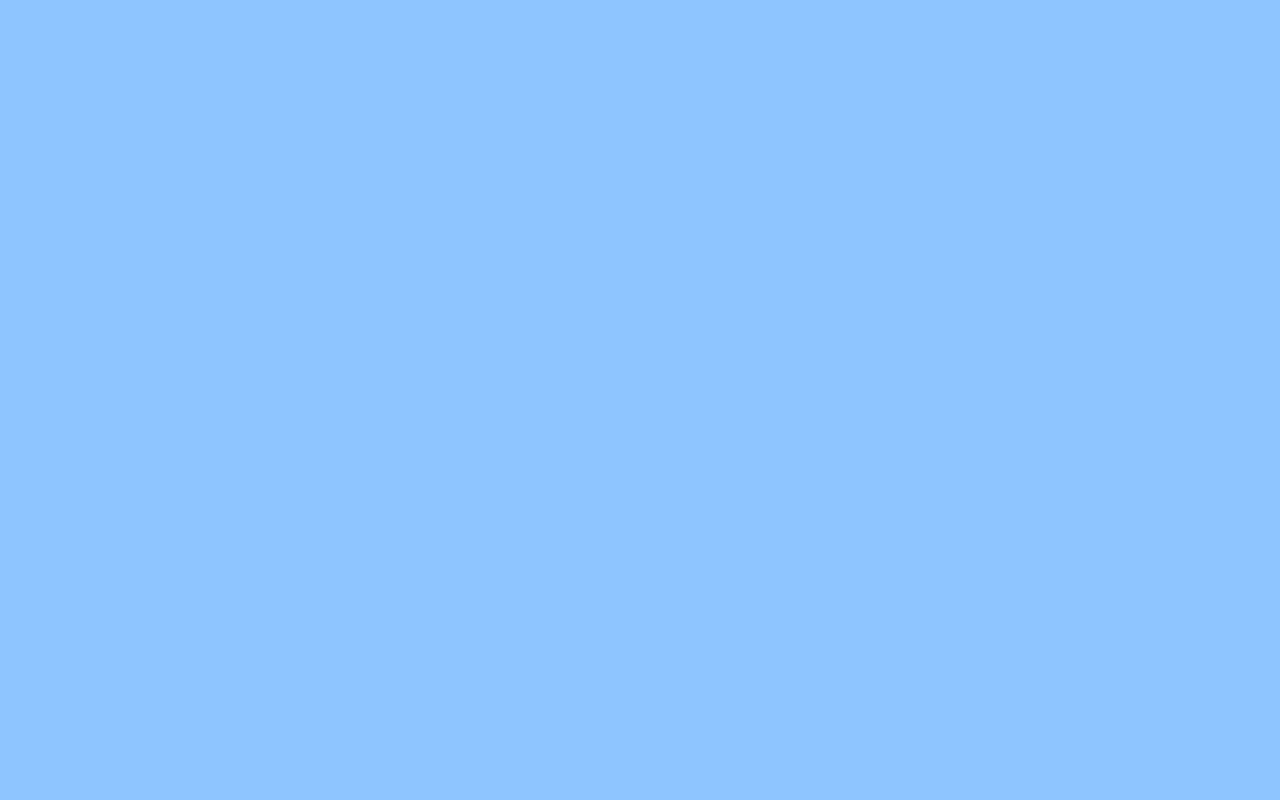
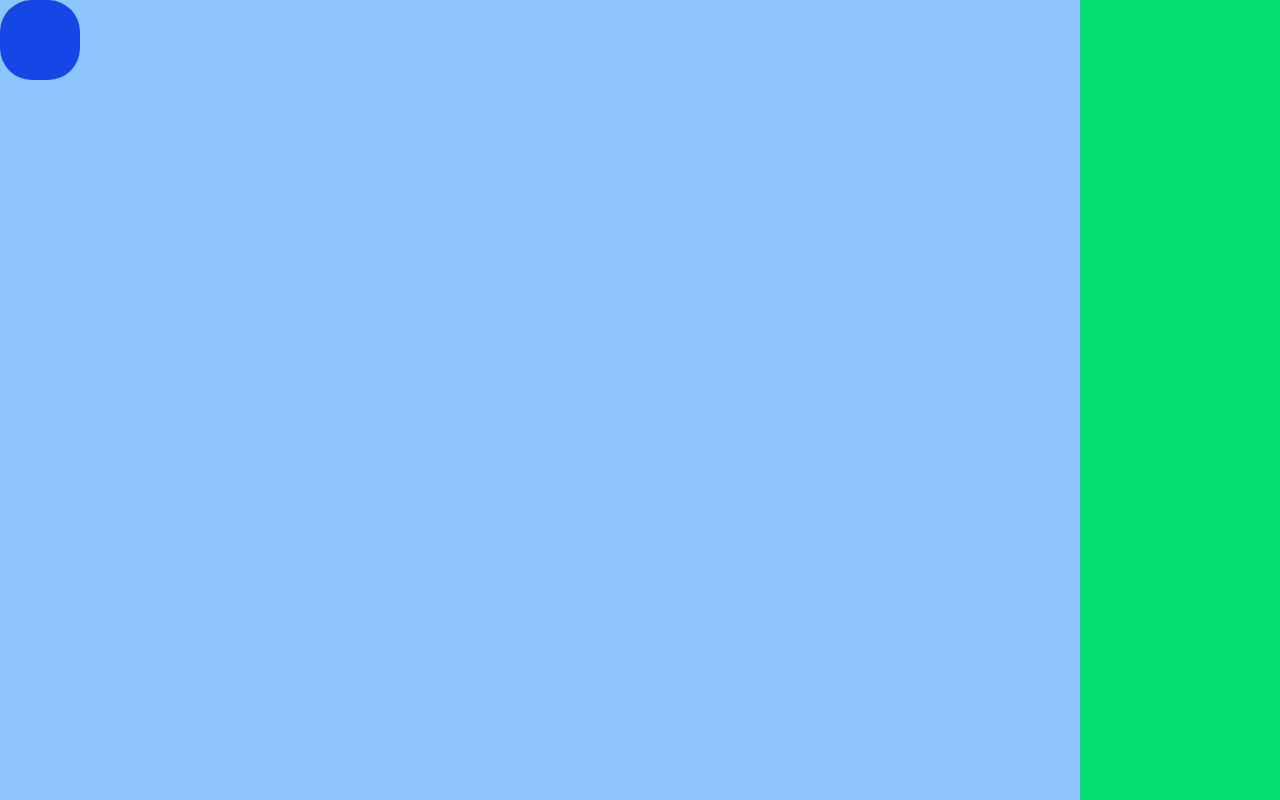
Before and after one commit to insa-sh/nuit-de-l-info-2025, a Next.js app: page /gsap-tuto in a window 1280 px wide. Shown: the top 800 px of the page. Built offline with nearby package versions, Linux system fonts and the light colour scheme.

Commit message:
feat: adding interesting animations to the demo

```diff
--- a/app/gsap-tuto/page.tsx
+++ b/app/gsap-tuto/page.tsx
@@ -3,11 +3,34 @@
 import gsap from "gsap";
 import { useGSAP } from "@gsap/react";
 import { ScrollTrigger } from "gsap/ScrollTrigger";
+import { Draggable } from "gsap/Draggable";
+import { InertiaPlugin } from "gsap/InertiaPlugin";
+import { Physics2DPlugin } from "gsap/Physics2DPlugin";
 
 export default function Page() {
   gsap.registerPlugin(ScrollTrigger);
+  gsap.registerPlugin(Draggable);
+  gsap.registerPlugin(InertiaPlugin);
+  gsap.registerPlugin(Physics2DPlugin);
 
   useGSAP(() => {
+    Draggable.create("#ball", {
+      //   type: "y",
+      bounds: document.getElementById("part-1")!,
+      inertia: false,
+      onClick: function () {
+        console.log("clicked");
+      },
+      onDragEnd: function () {
+        console.log("drag ended");
+        if (this.hitTest("#win-area", "50%")) {
+          console.log("Hit part 2");
+        } else {
+          gsap.to(this.target, { x: 0, y: 0, duration: 1, delay: 1 });
+        }
+      },
+    });
+
     let tl = gsap.timeline({
       scrollTrigger: {
         trigger: "#part-2",
@@ -38,11 +61,30 @@ export default function Page() {
       },
       "<+1"
     );
+
+    gsap.to("#particle", {
+      scrollTrigger: {
+        trigger: "#part-3",
+        start: "top center",
+      },
+      stagger: 0.2,
+      duration: 100,
+      physics2D: { velocity: 300, angle: -60, gravity: 400 },
+    });
   }, []);
 
   return (
     <div>
-      <div id="part-1" className="h-screen bg-blue-300"></div>
+      <div id="part-1" className="h-screen bg-blue-300">
+        <div
+          id="ball"
+          className="rounded-4xl h-20 w-20 bg-blue-700 z-10 absolute "
+        ></div>
+        <div
+          id="win-area"
+          className="absolute top-0 right-0 w-50 h-full bg-green-400 z-1"
+        ></div>
+      </div>
       <div
         id="part-2"
         className="h-screen bg-amber-50 flex flex-row items-center justify-center gap-30"
@@ -50,7 +92,15 @@ export default function Page() {
         <div id="carre-1" className="h-30 w-30 bg-purple-700"></div>
         <div id="carre-2" className="h-30 w-30 bg-red-700"></div>
       </div>
-      <div id="part-3" className="h-screen bg-green-200"></div>
+      <div id="part-3" className="h-screen bg-green-200">
+        <div id="particle" className="bg-black w-10 h-10 rounded-4xl"></div>
+        <div id="particle" className="bg-black w-10 h-10 rounded-4xl"></div>
+        <div id="particle" className="bg-black w-10 h-10 rounded-4xl"></div>
+        <div id="particle" className="bg-black w-10 h-10 rounded-4xl"></div>
+        <div id="particle" className="bg-black w-10 h-10 rounded-4xl"></div>
+        <div id="particle" className="bg-black w-10 h-10 rounded-4xl"></div>
+        <div id="particle" className="bg-black w-10 h-10 rounded-4xl"></div>
+      </div>
     </div>
   );
 }
```
